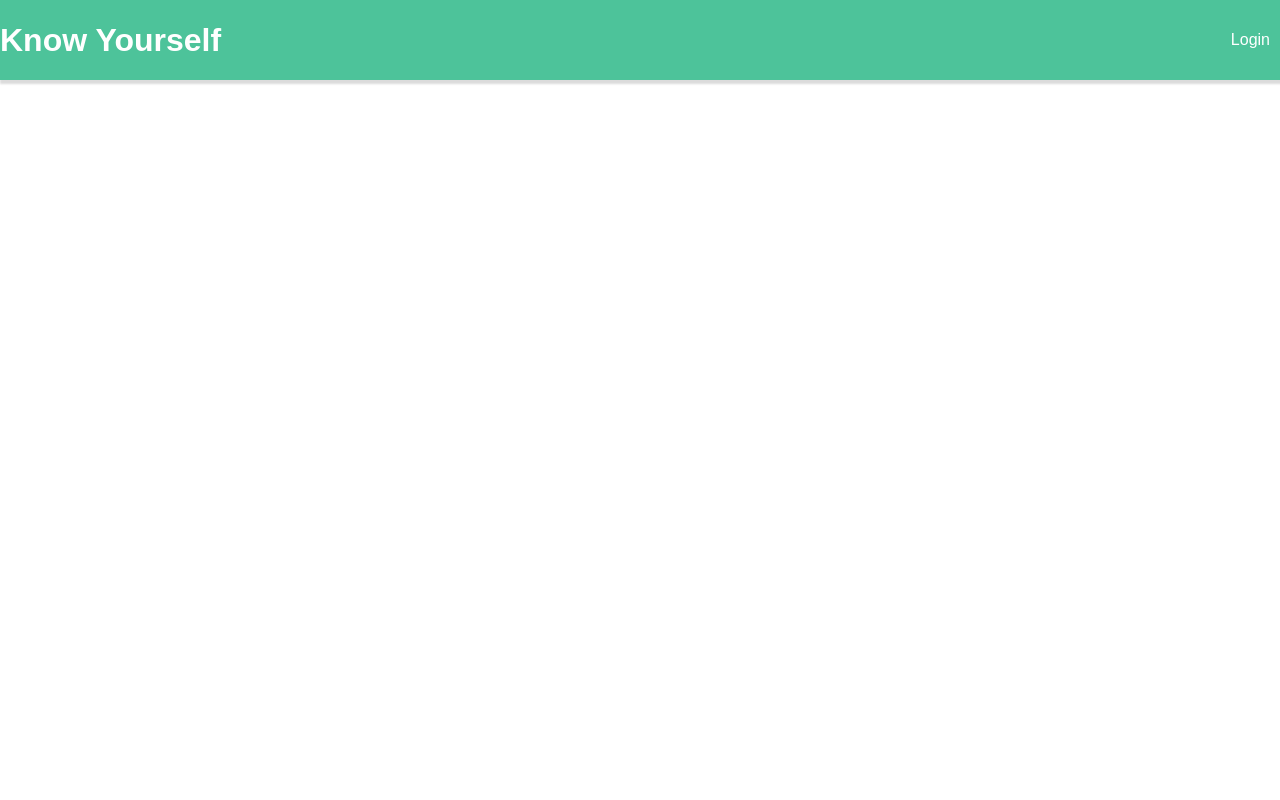
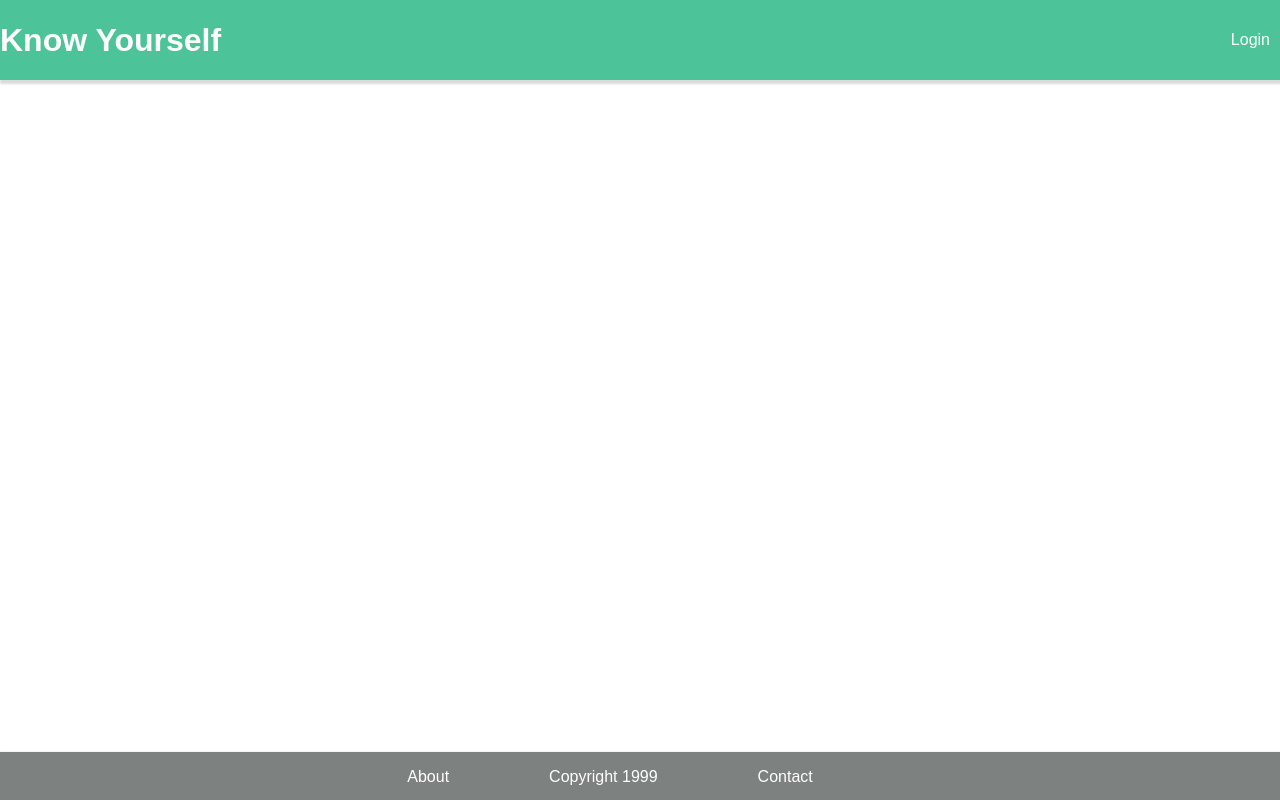
Before and after one commit to JustinAnMoreno/Know-Yourself-Frontend, a React (Create React App) app: page / in a window 1280 px wide. Built offline with nearby package versions, Linux system fonts and the light colour scheme; no server answers.

Commit message:
Added drop-down nav bar in header

```diff
--- a/package.json
+++ b/package.json
@@ -9,6 +9,7 @@
     "firebase": "^8.3.3",
     "react": "^17.0.2",
     "react-dom": "^17.0.2",
+    "react-dropdown": "^1.9.2",
     "react-scripts": "4.0.3",
     "web-vitals": "^1.1.1"
   },
--- a/public/index.html
+++ b/public/index.html
@@ -10,6 +10,7 @@
       content="Web site created using create-react-app"
     />
     <link rel="apple-touch-icon" href="%PUBLIC_URL%/logo192.png" />
+    <link rel="stylesheet" href="https://cdnjs.cloudflare.com/ajax/libs/font-awesome/4.7.0/css/font-awesome.min.css" />
     <!--
       manifest.json provides metadata used when your web app is installed on a
       user's mobile device or desktop. See https://developers.google.com/web/fundamentals/web-app-manifest/
--- a/src/App.css
+++ b/src/App.css
@@ -38,6 +38,85 @@
   border-radius: 50%;
 }
 
+footer {
+  display: flex;
+  height: 3rem;
+  background-color: rgb(125, 129, 128);
+  box-shadow: 2px 2px 2px 2px #dbdbdb;
+  color: #ffffff;
+  position: fixed;
+  bottom: 0;
+  width: 100%;
+  justify-content: center;
+}
+
+footer > ul {
+  list-style: none;
+  display: flex;
+  justify-content: center;
+}
+
+footer > ul li {
+  margin-right: 100px;
+  display: flex;
+}
+
+
+/* The dropdown container */
+.dropdown {
+  float: left;
+  overflow: hidden;
+}
+
+/* Dropdown button */
+.dropdown .dropbtn {
+  font-size: 16px;
+  border: none;
+  outline: none;
+  color: white;
+  padding: 14px 16px;
+  background-color: inherit;
+  font-family: inherit; /* Important for vertical align on mobile phones */
+  margin: 0; /* Important for vertical align on mobile phones */
+}
+
+/* Add a red background color to navbar links on hover */
+.navbar a:hover, .dropdown:hover .dropbtn {
+  background-color: red;
+}
+
+/* Dropdown content (hidden by default) */
+.dropdown-content {
+  display: none;
+  position: absolute;
+  background-color: #f9f9f9;
+  min-width: 160px;
+  box-shadow: 0px 8px 16px 0px rgba(0,0,0,0.2);
+  z-index: 1;
+}
+
+/* Links inside the dropdown */
+.dropdown-content a {
+  float: none;
+  color: black;
+  padding: 12px 16px;
+  text-decoration: none;
+  display: block;
+  text-align: left;
+}
+
+/* Add a grey background color to dropdown links on hover */
+.dropdown-content a:hover {
+  background-color: #ddd;
+}
+
+/* Show the dropdown menu on hover */
+.dropdown:hover .dropdown-content {
+  display: block;
+}
+
+
+
 main {
   flex-grow: 1;
   display: flex;
--- a/src/App.js
+++ b/src/App.js
@@ -1,5 +1,6 @@
 import { useState, useEffect } from "react";
 import Header from "./components/partials/Header";
+import Footer from "./components/partials/Footer"
 import "./App.css";
 
 import { auth } from "./services/firebase";
@@ -98,9 +99,7 @@
   return (
     <>
       <Header user={state.user} />
-      <main>
-        <section></section>
-      </main>
+      <Footer />
     </>
   );
 }
--- /dev/null
+++ b/src/components/partials/Footer.js
@@ -0,0 +1,11 @@
+const Footer = (props) => (
+    <footer>
+        <ul>
+            <li>About</li>
+            <li>Copyright 1999</li>
+            <li>Contact</li>
+        </ul>
+    </footer>
+)
+
+export default Footer;
--- a/src/components/partials/Header.js
+++ b/src/components/partials/Header.js
@@ -4,16 +4,34 @@
   <header>
     <h1>Know Yourself</h1>
     <ul>
-            {
-                props.user ?
+      {props.user ? (
         <>
           <li>Welcome, {props.user.displayName}</li>
-                    <li><img src = {props.user.photoURL} alt = {props.user.displayName}/></li>
-                    <li onClick={logout}>Logout </li>
+          <li>
+            <img src={props.user.photoURL} alt={props.user.displayName} />
+          </li>
+          <li>
+            {" "}
+            <div class="dropdown">
+              <button class="dropbtn">
+                <i class="fa fa-caret-down"></i>
+              </button>
+              <div class="dropdown-content">
+                <a href="https://www.google.com/">My Diary</a>
+                <a href="#">My Calendar</a>
+                <a href="#">Habit Tracker</a>
+                <a href="#">Habit Tracker</a>
+                <a href="#">Habit Tracker</a>
+                <a href="#" onClick={logout}>
+                  Logout{" "}
+                </a>
+              </div>
+            </div>
+          </li>
         </>
-                :
+      ) : (
         <li onClick={login}>Login</li>
-            }
+      )}
     </ul>
   </header>
 );
```
Also changed, not shown: src/components/partials/footer.js (deleted), 1 other file (tests, documents, lock files or other folders). Lines whose indentation alone changed are shown as unchanged.
